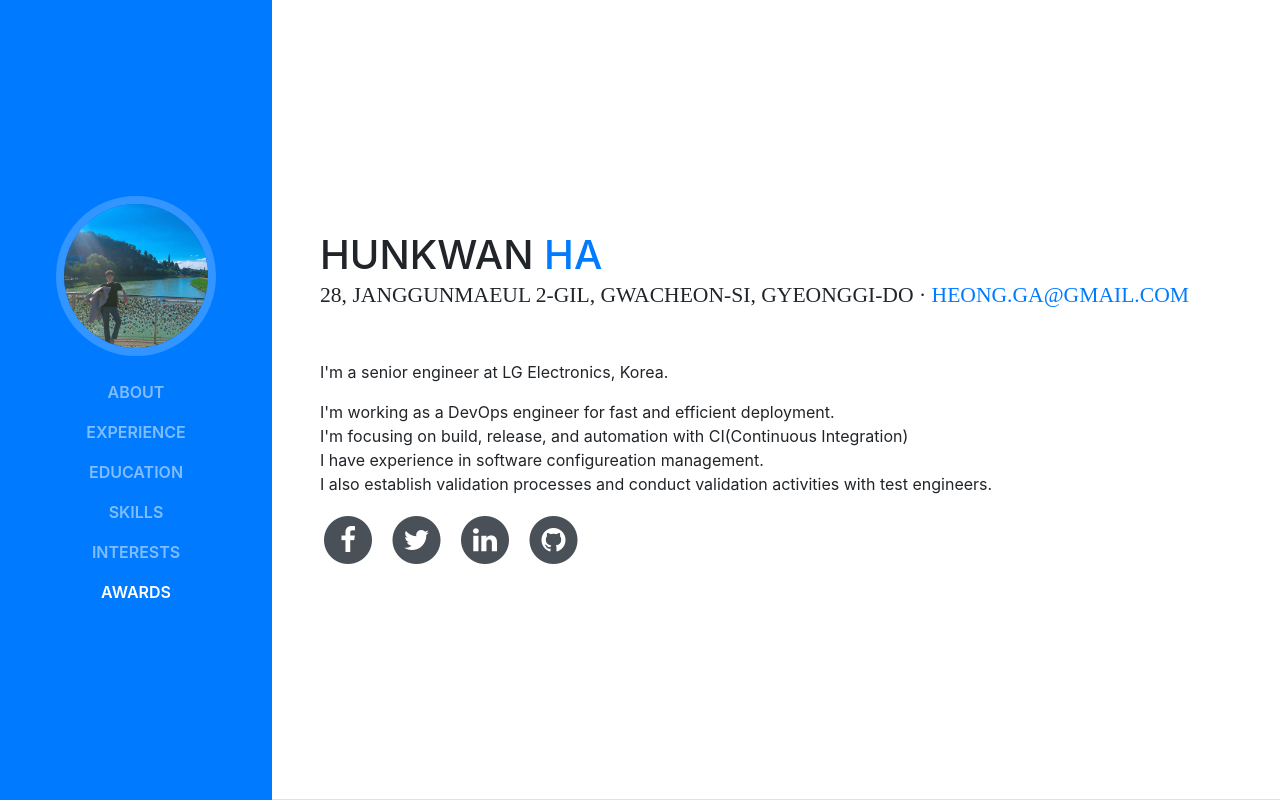
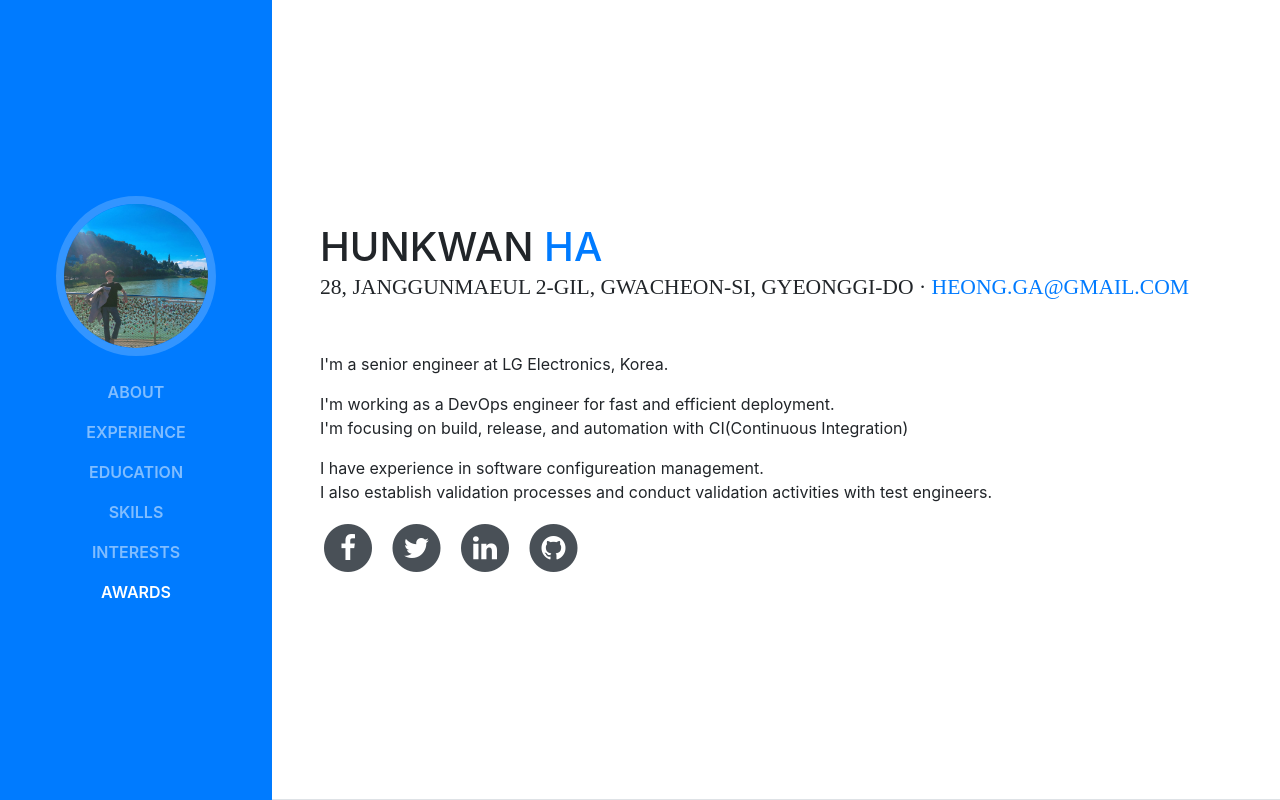
Before and after one commit to heong-ga/Profile, a website with bundled scripts: page index.html in a window 1280 px wide. Shown: the top 800 px of the page. Built offline with nearby package versions, Linux system fonts and the light colour scheme; a web font is replaced by a local one.

Commit message:
modify introduction

```diff
--- a/index.html
+++ b/index.html
@@ -73,8 +73,8 @@
           </div>
           <p>I'm a senior engineer at LG Electronics, Korea. </p>
           <p>I'm working as a DevOps engineer for fast and efficient deployment. <br>
-		  I'm focusing on build, release, and automation with CI(Continuous Integration) <br>
-          I have experience in software configureation management. <br>
+		  I'm focusing on build, release, and automation with CI(Continuous Integration) </p>
+          <p>I have experience in software configureation management. <br>
           I also establish validation processes and conduct validation activities with test engineers.</p>
           <ul class="list-inline list-social-icons mb-0">
             <li class="list-inline-item">
```
